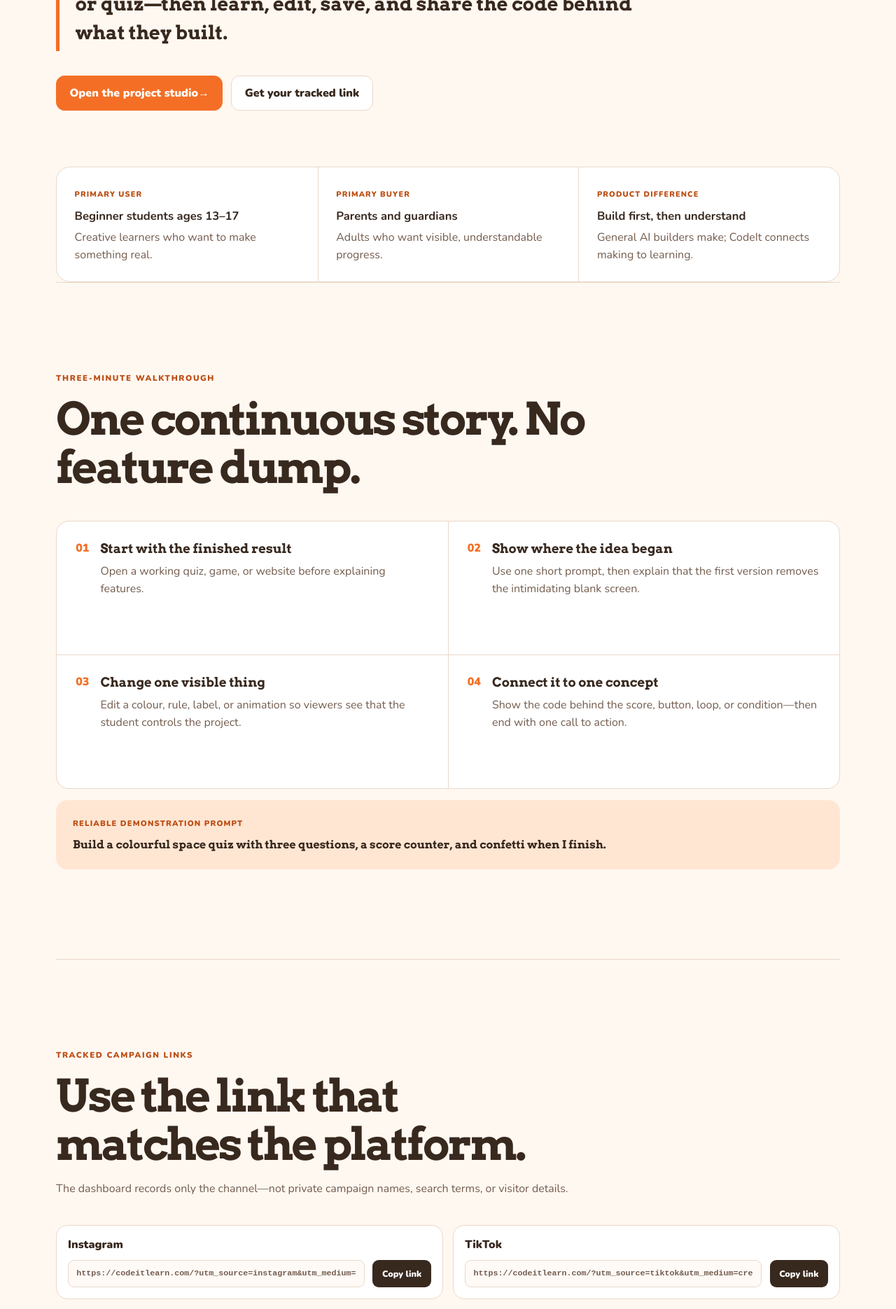
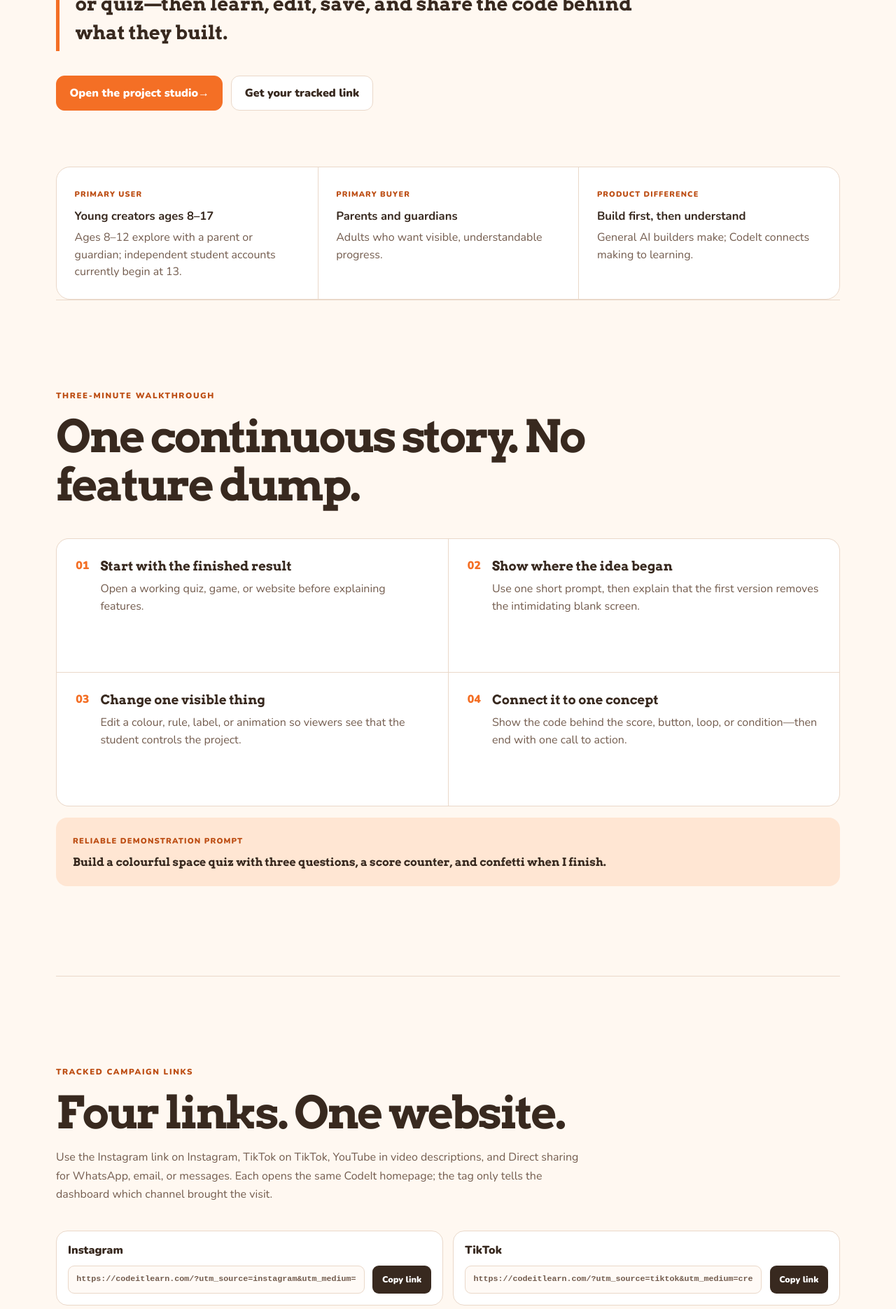
Before and after one commit to alqudah1/CodeIt, a React (Create React App) app in the folder packages/gamified-elearning/: page /creator-brief in a window 1280 px wide. Shown: the part 852-2722 px from the top of the page at 70% size. Built offline with nearby package versions, Linux system fonts and the light colour scheme; no server answers; the HTML template or start-up script is replaced by a standard one.

Commit message:
fix(marketing): position CodeIt for ages 8 to 17

```diff
--- a/packages/gamified-elearning/src/pages/CreatorBrief/CreatorBrief.js
+++ b/packages/gamified-elearning/src/pages/CreatorBrief/CreatorBrief.js
@@ -84,7 +84,7 @@
         </section>
 
         <section className="creator-brief__audience" aria-label="CodeIt audience and promise">
-          <article><span>Primary user</span><strong>Beginner students ages 13–17</strong><p>Creative learners who want to make something real.</p></article>
+          <article><span>Primary user</span><strong>Young creators ages 8–17</strong><p>Ages 8–12 explore with a parent or guardian; independent student accounts currently begin at 13.</p></article>
           <article><span>Primary buyer</span><strong>Parents and guardians</strong><p>Adults who want visible, understandable progress.</p></article>
           <article><span>Product difference</span><strong>Build first, then understand</strong><p>General AI builders make; CodeIt connects making to learning.</p></article>
         </section>
@@ -111,8 +111,12 @@
         <section id="campaign-links" className="creator-brief__section creator-brief__links" aria-labelledby="links-title">
           <div className="creator-brief__section-heading">
             <p className="creator-brief__eyebrow">Tracked campaign links</p>
-            <h2 id="links-title">Use the link that matches the platform.</h2>
-            <p>The dashboard records only the channel—not private campaign names, search terms, or visitor details.</p>
+            <h2 id="links-title">Four links. One website.</h2>
+            <p>
+              Use the Instagram link on Instagram, TikTok on TikTok, YouTube in video descriptions,
+              and Direct sharing for WhatsApp, email, or messages. Each opens the same CodeIt homepage;
+              the tag only tells the dashboard which channel brought the visit.
+            </p>
           </div>
           <div className="creator-brief__link-grid">
             {CHANNEL_LINKS.map(([channel, label, url]) => (
```
Also changed, not shown: 2 other files (tests, documents, lock files or other folders).
